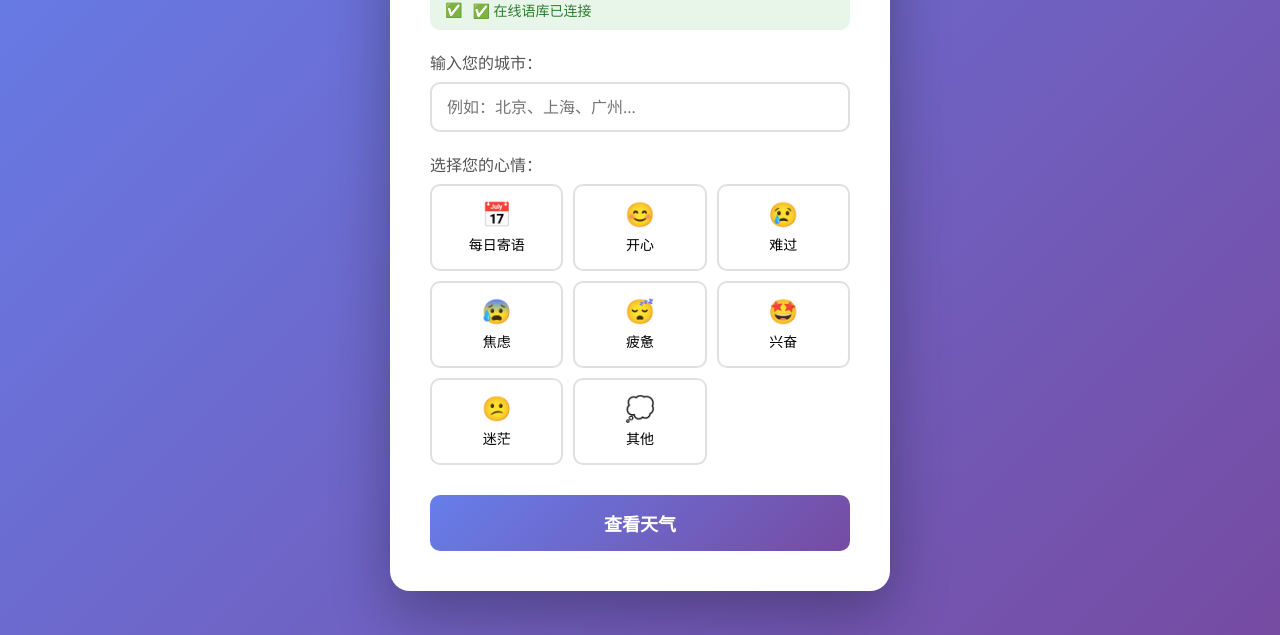
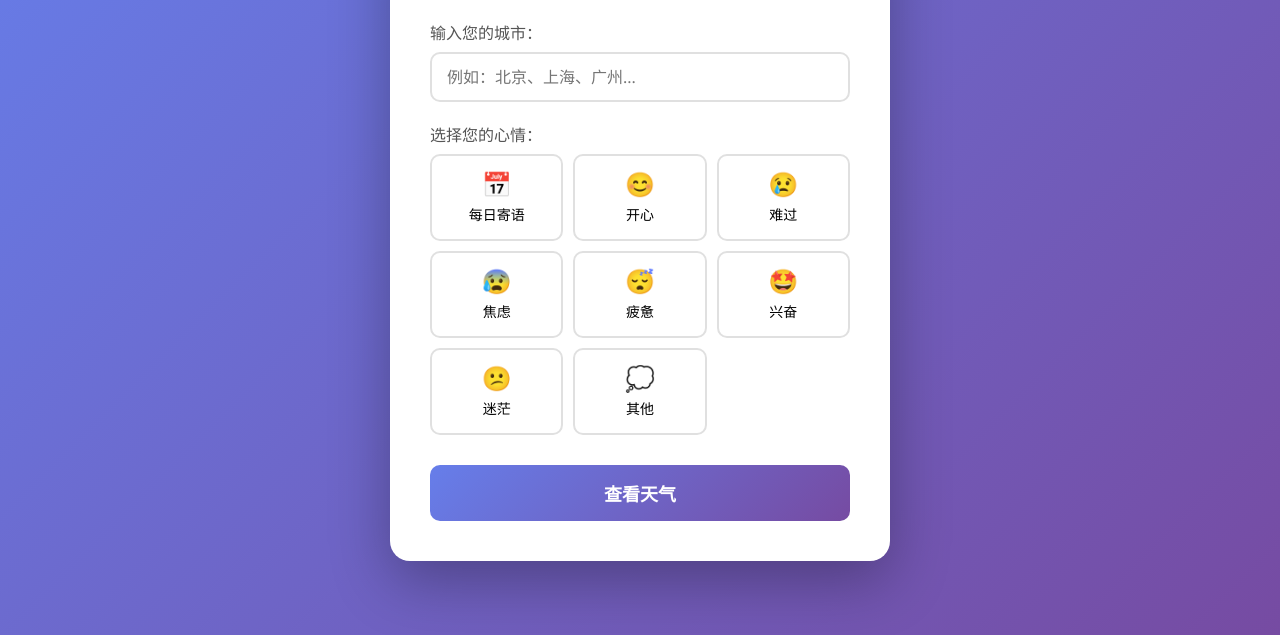
Before and after one commit to cantyouknow/github.io, a plain HTML site: page index.html in a window 1280 px wide. Shown: the part 165-800 px from the top of the page. Drawn offline with Linux system fonts and the light colour scheme; no server answers.

Commit message:
更新在线词库，删除状态提示

```diff
--- a/index.html
+++ b/index.html
@@ -340,11 +340,6 @@
     <div class="container">
         <h1>🌤️ 心情天气站</h1>
 
-        <div class="update-status" id="updateStatus">
-            <span id="statusIcon">✅</span>
-            <span id="statusText">语库已就绪</span>
-        </div>
-
         <div class="form-group">
             <label for="city">输入您的城市：</label>
             <input type="text" id="city" placeholder="例如：北京、上海、广州...">
@@ -620,28 +615,6 @@
             return quotes[Math.floor(Math.random() * quotes.length)];
         }
 
-        // 更新状态显示
-        function updateStatus(status, message) {
-            const statusDiv = document.getElementById('updateStatus');
-            const iconSpan = document.getElementById('statusIcon');
-            const textSpan = document.getElementById('statusText');
-
-            statusDiv.className = 'update-status ' + status;
-
-            switch(status) {
-                case 'updating':
-                    iconSpan.textContent = '🔄';
-                    break;
-                case 'error':
-                    iconSpan.textContent = '❌';
-                    break;
-                default:
-                    iconSpan.textContent = '✅';
-            }
-
-            textSpan.textContent = message;
-        }
-
         // 主要城市列表
         const majorCities = [
             '北京', '上海', '广州', '深圳', '杭州', '成都', '重庆', '武汉', '西安', '南京',
@@ -713,7 +686,6 @@
 
                     // 获取寄语
                     let quote;
-                    updateStatus('updating', '正在获取最新寄语...');
 
                     if (selectedMood === 'custom') {
                         quote = generateCustomAdvice(customMoodText);
@@ -721,13 +693,6 @@
                         quote = await getDailyQuote();
                     } else {
                         quote = await getQuoteByMood(selectedMood);
-                    }
-
-                    // 根据是否成功获取在线内容更新状态
-                    if (quote.source === 'Quotable API') {
-                        updateStatus('', '✅ 已获取最新在线寄语');
-                    } else {
-                        updateStatus('', '✅ 语库已就绪');
                     }
 
                     document.getElementById('quoteText').textContent = `"${quote.text}"`;
@@ -799,8 +764,6 @@
 
         // 页面加载时预加载一些在线寄语到缓存
         async function preloadQuotes() {
-            updateStatus('updating', '正在连接在线语库...');
-
             try {
                 // 预加载几个分类的寄语
                 const moods = ['daily', 'happy', 'motivational'];
@@ -810,10 +773,8 @@
                         console.log(`预加载 ${mood} 寄语成功:`, quote.text.substring(0, 20) + '...');
                     }
                 }
-                updateStatus('', '✅ 在线语库已连接');
             } catch (error) {
                 console.log('预加载失败，将使用本地语库');
-                updateStatus('', '✅ 本地语库已就绪');
             }
         }
 
```
